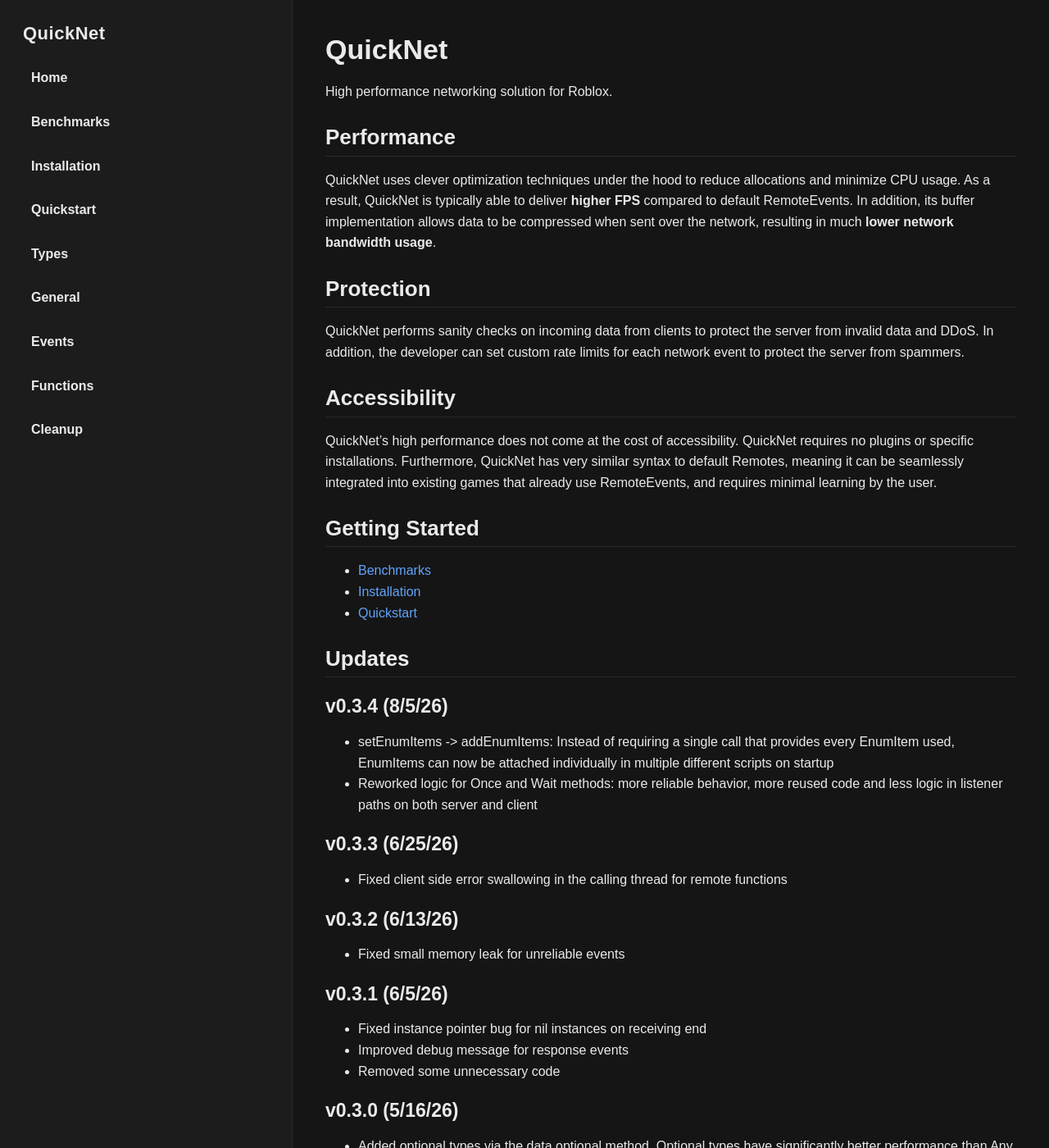
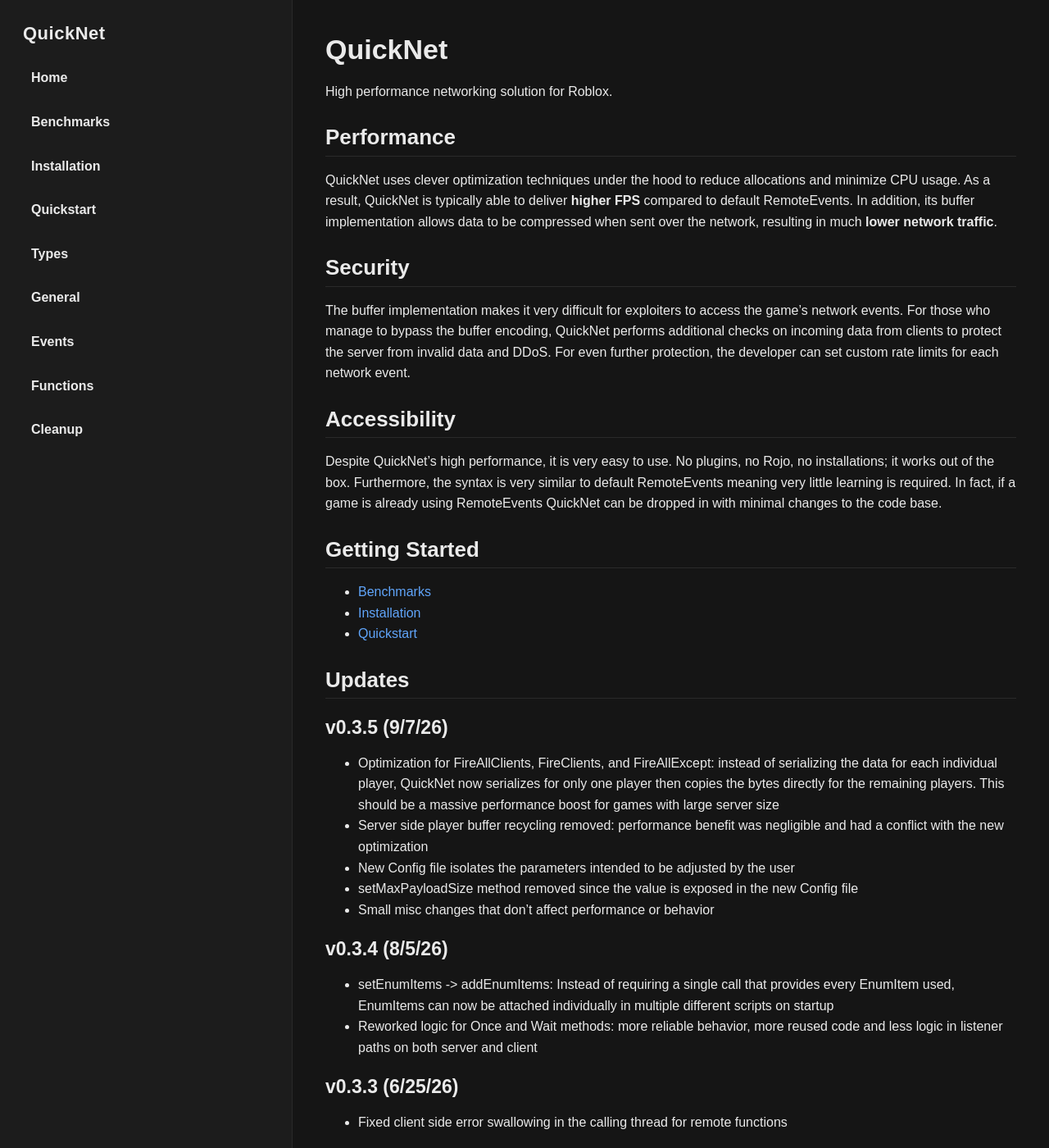
Before and after one commit to breadboardengineer1234/QuickNet, a Jekyll site: the page built from docs/index.md, in a window 1280 px wide and 1400 px high. Shown: the whole window at 82% size. Built offline with Jekyll 4.4.1, drawn with Linux system fonts in a browser that asks for light colours.

Commit message:
Update index.md

```diff
--- a/docs/index.md
+++ b/docs/index.md
@@ -7,13 +7,13 @@ title: Home
 High performance networking solution for Roblox.
 
 ## Performance
-QuickNet uses clever optimization techniques under the hood to reduce allocations and minimize CPU usage. As a result, QuickNet is typically able to deliver **higher FPS** compared to default RemoteEvents. In addition, its buffer implementation allows data to be compressed when sent over the network, resulting in much **lower network bandwidth usage**.
+QuickNet uses clever optimization techniques under the hood to reduce allocations and minimize CPU usage. As a result, QuickNet is typically able to deliver **higher FPS** compared to default RemoteEvents. In addition, its buffer implementation allows data to be compressed when sent over the network, resulting in much **lower network traffic**.
 
-## Protection
-QuickNet performs sanity checks on incoming data from clients to protect the server from invalid data and DDoS. In addition, the developer can set custom rate limits for each network event to protect the server from spammers.
+## Security
+The buffer implementation makes it very difficult for exploiters to access the game's network events. For those who manage to bypass the buffer encoding, QuickNet performs additional checks on incoming data from clients to protect the server from invalid data and DDoS. For even further protection, the developer can set custom rate limits for each network event.
 
 ## Accessibility
-QuickNet's high performance does not come at the cost of accessibility. QuickNet requires no plugins or specific installations. Furthermore, QuickNet has very similar syntax to default Remotes, meaning it can be seamlessly integrated into existing games that already use RemoteEvents, and requires minimal learning by the user.
+Despite QuickNet's high performance, it is very easy to use. No plugins, no Rojo, no installations; it works out of the box. Furthermore, the syntax is very similar to default RemoteEvents meaning very little learning is required. In fact, if a game is already using RemoteEvents QuickNet can be dropped in with minimal changes to the code base.
 
 ## Getting Started
 
@@ -22,6 +22,13 @@ QuickNet's high performance does not come at the cost of accessibility. QuickNet
 - [Quickstart](quickstart.md)
 
 ## Updates
+### v0.3.5 (9/7/26)
+* Optimization for FireAllClients, FireClients, and FireAllExcept: instead of serializing the data for each individual player, QuickNet now serializes for only one player then copies the bytes directly for the remaining players. This should be a massive performance boost for games with large server size
+* Server side player buffer recycling removed: performance benefit was negligible and had a conflict with the new optimization
+* New Config file isolates the parameters intended to be adjusted by the user
+* setMaxPayloadSize method removed since the value is exposed in the new Config file
+* Small misc changes that don't affect performance or behavior
+
 ### v0.3.4 (8/5/26)
 * setEnumItems -> addEnumItems: Instead of requiring a single call that provides every EnumItem used, EnumItems can now be attached individually in multiple different scripts on startup
 * Reworked logic for Once and Wait methods: more reliable behavior, more reused code and less logic in listener paths on both server and client
```
